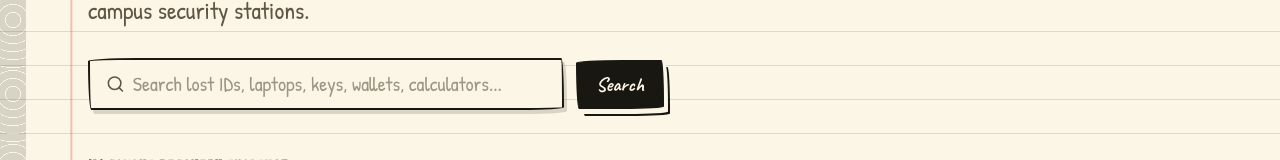
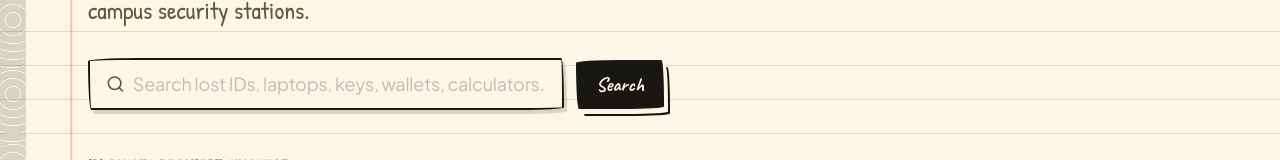
Before and after one commit to aditithakur1408/Campus-Find, a React (Vite) app in the folder client/: page / in a window 1280 px wide. Shown: the part 376-536 px from the top of the page. Built offline with nearby package versions, Linux system fonts and the light colour scheme; no server answers.

Commit message:
style(ui): improve form input readability with crisp typography while preserving notebook aesthetic

```diff
--- a/client/src/index.css
+++ b/client/src/index.css
@@ -1,4 +1,4 @@
-@import url('https://fonts.googleapis.com/css2?family=Caveat:wght@500;600;700&family=Patrick+Hand&family=Special+Elite&display=swap');
+@import url('https://fonts.googleapis.com/css2?family=Caveat:wght@500;600;700&family=Patrick+Hand&family=Plus+Jakarta+Sans:wght@400;500;600;700&family=Special+Elite&display=swap');
 
 @tailwind base;
 @tailwind components;
@@ -20,6 +20,7 @@
   --hand: 'Caveat', cursive;
   --neat: 'Patrick Hand', cursive;
   --type: 'Special Elite', monospace;
+  --sans: 'Plus Jakarta Sans', system-ui, -apple-system, sans-serif;
   --sketch: 255px 14px 225px 16px / 16px 225px 14px 255px;
   --sketch-sm: 180px 10px 160px 12px / 12px 170px 10px 180px;
   --ink-line: 2.5px solid var(--ink);
@@ -88,6 +89,7 @@ h1, h2, h3, h4 {
 .font-hand { font-family: var(--hand); }
 .font-neat { font-family: var(--neat); }
 .font-type { font-family: var(--type); }
+.font-sans { font-family: var(--sans); }
 
 /* Highlighter pen effect */
 .highlight-pen {
@@ -222,9 +224,20 @@ h1, h2, h3, h4 {
   border-top: 2px dashed rgba(25, 23, 18, 0.32);
 }
 
-/* Input Fields inside Notebook */
+/* Input Fields inside Notebook - Crisp, legible typography for input precision */
 input, textarea, select {
-  font-family: var(--neat);
+  font-family: var(--sans);
+  letter-spacing: -0.01em;
+}
+
+input::placeholder, textarea::placeholder {
+  font-family: var(--sans);
+  opacity: 0.6;
+}
+
+/* Monospace inputs like Handover OTP and Typewriter fields */
+input.font-type, textarea.font-type {
+  font-family: var(--type) !important;
 }
 
 input:focus, textarea:focus, select:focus {
--- a/client/src/pages/HomePage.jsx
+++ b/client/src/pages/HomePage.jsx
@@ -67,7 +67,7 @@ export default function HomePage({
                 placeholder="Search lost IDs, laptops, keys, wallets, calculators..."
                 value={searchQuery}
                 onChange={(e) => setSearchQuery(e.target.value)}
-                className="w-full bg-transparent font-neat text-xl text-[#191712] placeholder-[#5d5744]/60 focus:outline-none"
+                className="w-full bg-transparent font-sans text-base sm:text-lg text-[#191712] placeholder-[#5d5744]/60 focus:outline-none"
               />
             </div>
             <button
```
